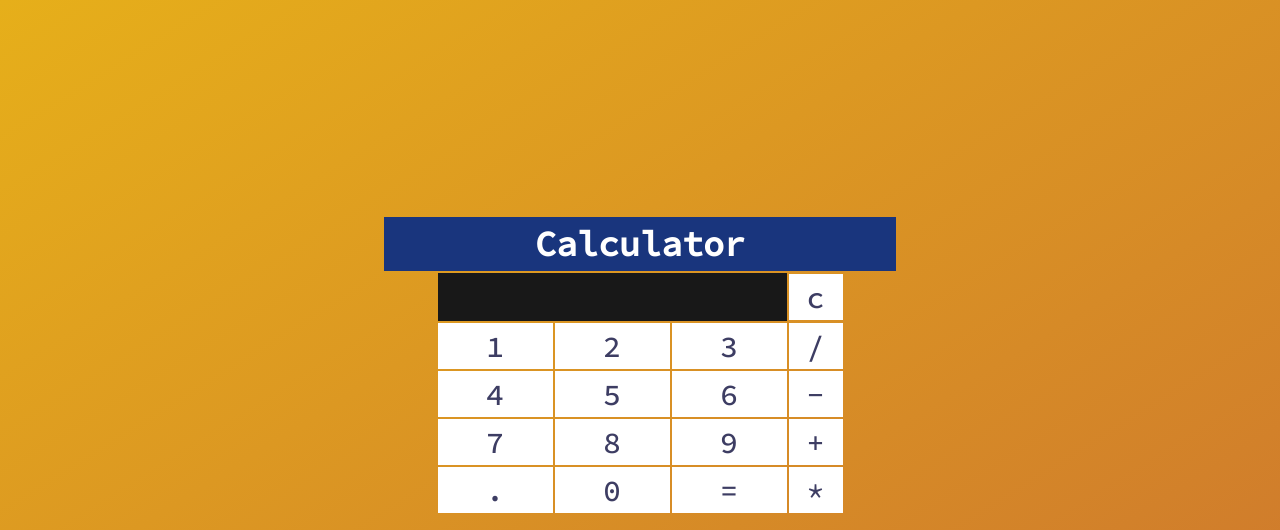
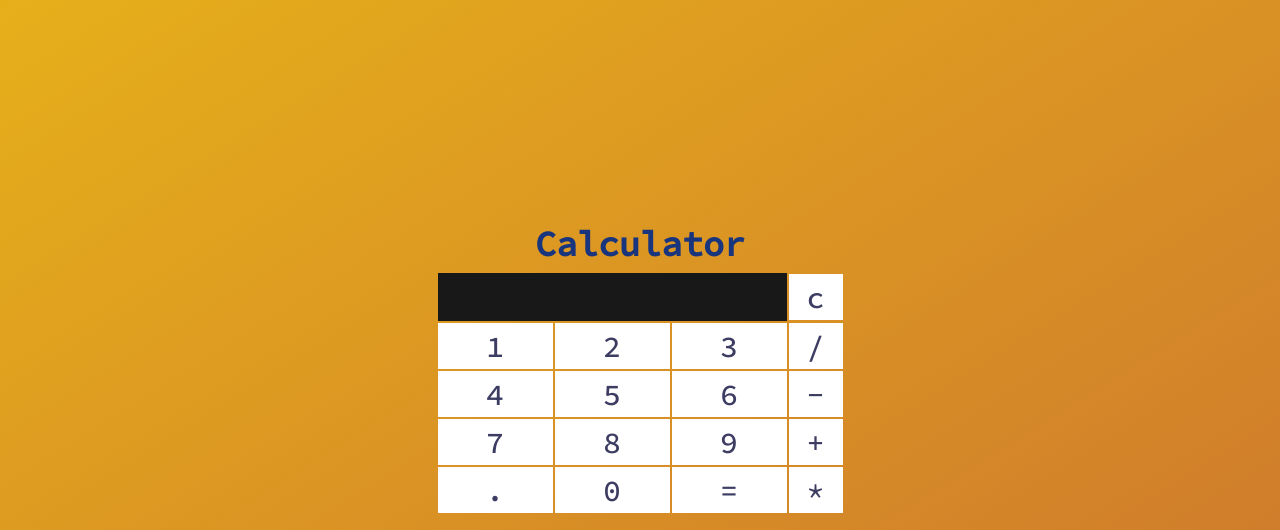
Before and after one commit to DevAyoola/calculator, a plain HTML site: page index.html in a window 1280 px wide. Shown: the top 530 px of the page. Drawn offline with Linux system fonts and the light colour scheme.

Commit message:
Update style.css

```diff
--- a/style.css
+++ b/style.css
@@ -32,7 +32,7 @@ header {
 }
 
 h1 {
-	background-color: #19357d;
+	color: #19357d;
 	padding: 5px;
 	font-family: "Source Code Pro", monospace;
 	font-size: 35px;
```
